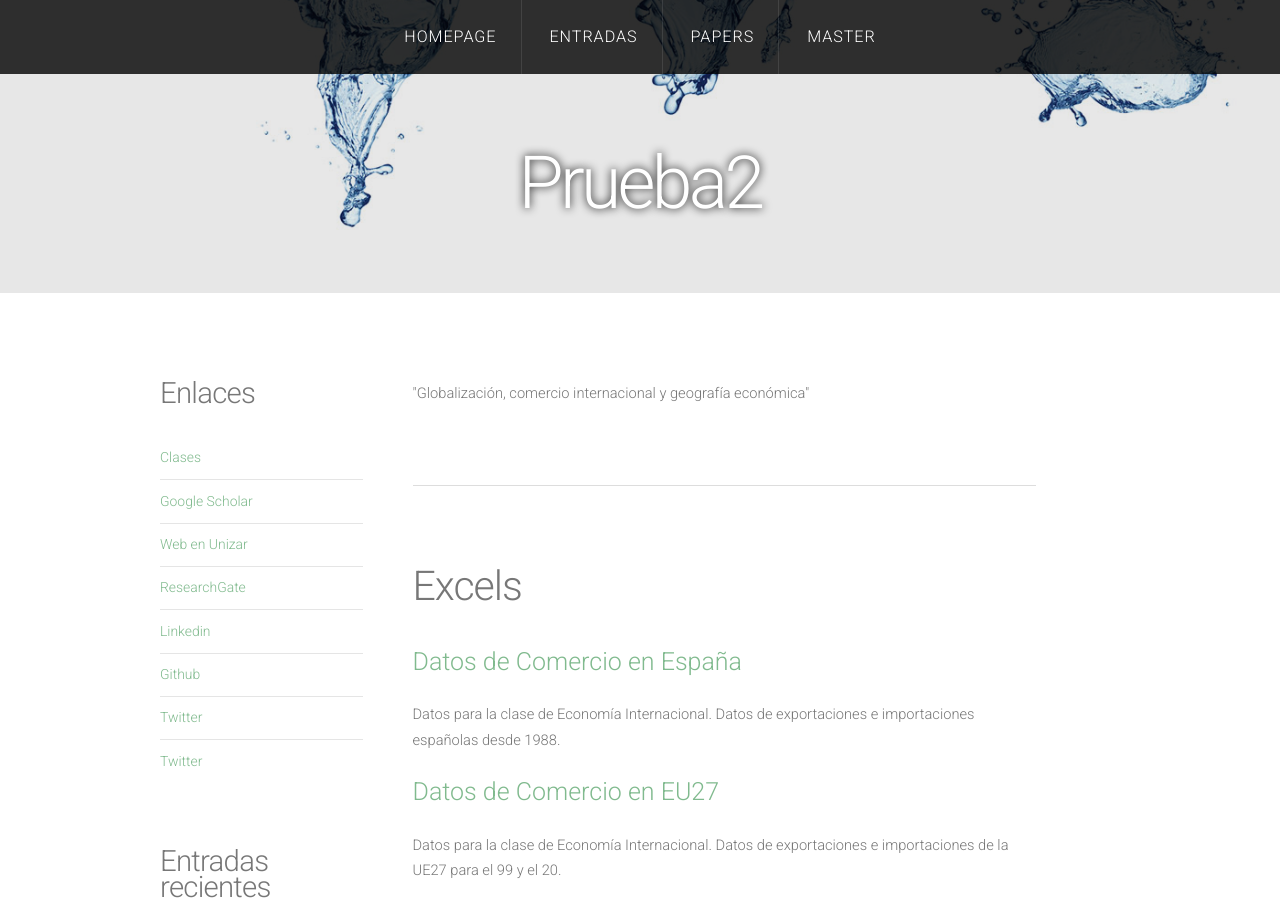
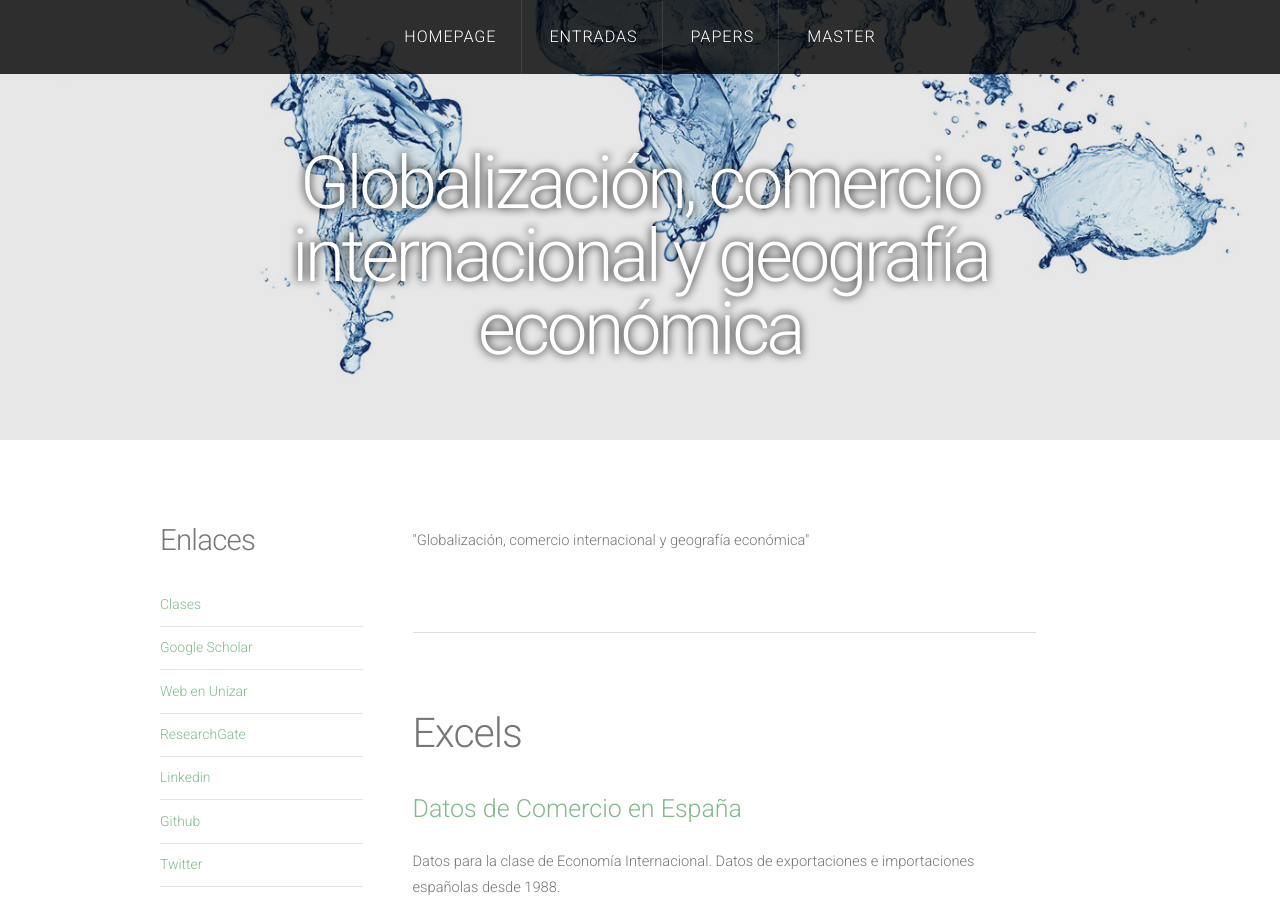
Before and after one commit to mpajovin/mpajovin.github.io, a Jekyll site: the page built from Master.html, in a window 1280 px wide and 900 px high. Built offline with Jekyll 4.4.1, drawn with Linux system fonts in a browser that asks for light colours; nearby versions of some CDN libraries.

Commit message:
Update default2.html

```diff
--- a/_layouts/default2.html
+++ b/_layouts/default2.html
@@ -32,7 +32,7 @@ Released for free under the Creative Commons Attribution 3.0 license (templated.
 
 			<!-- Logo -->
 			<div id="logo">
-				<h2><a href="#">Prueba2</a></h2>
+				<h2><a href="#">Globalización, comercio internacional y geografía económica</a></h2>
 				<span class="tag"></span>
 			</div>
 		</div>
```
Also changed, not shown: other parts of _layouts/default2.html (+1 -1 lines).
